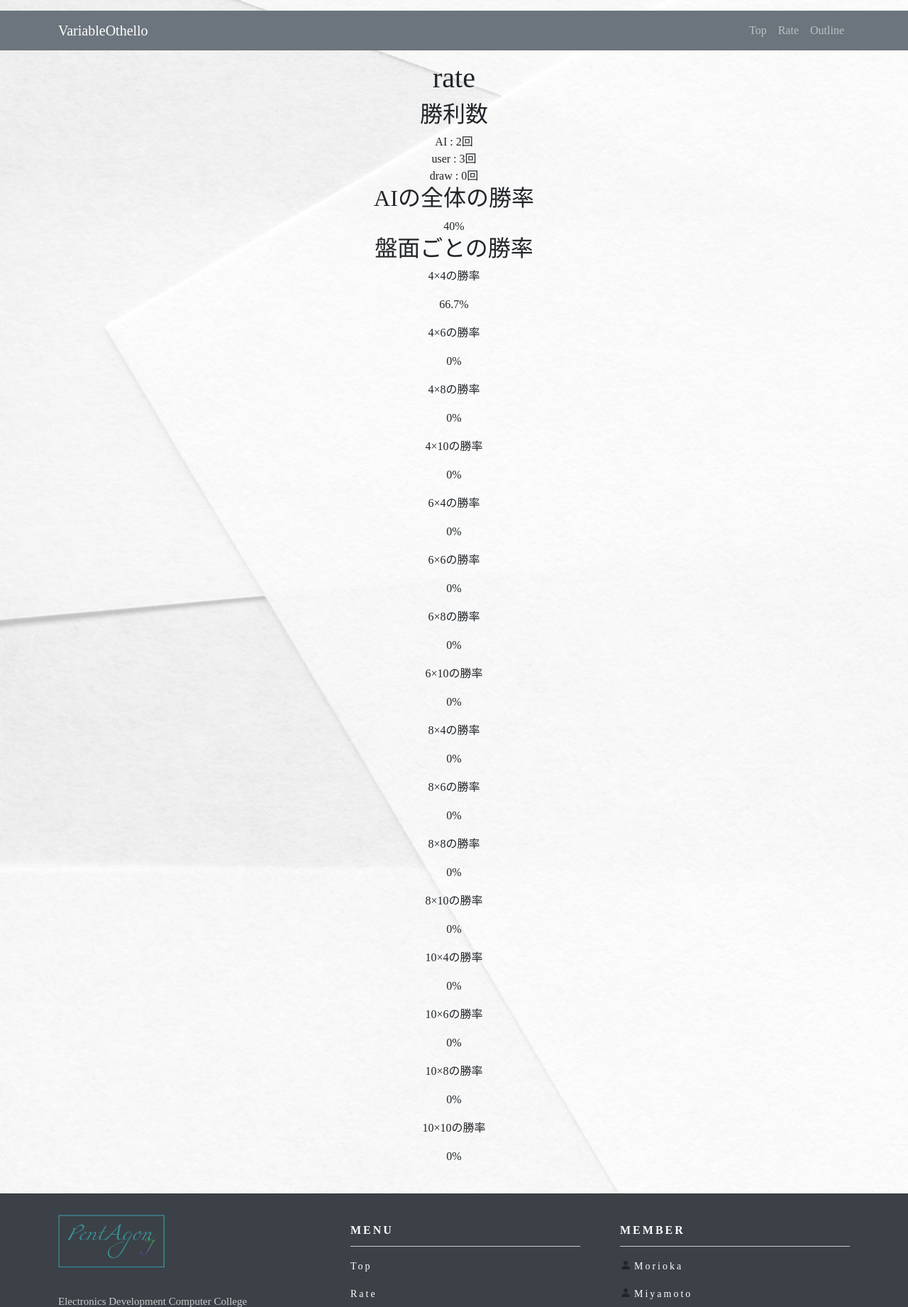
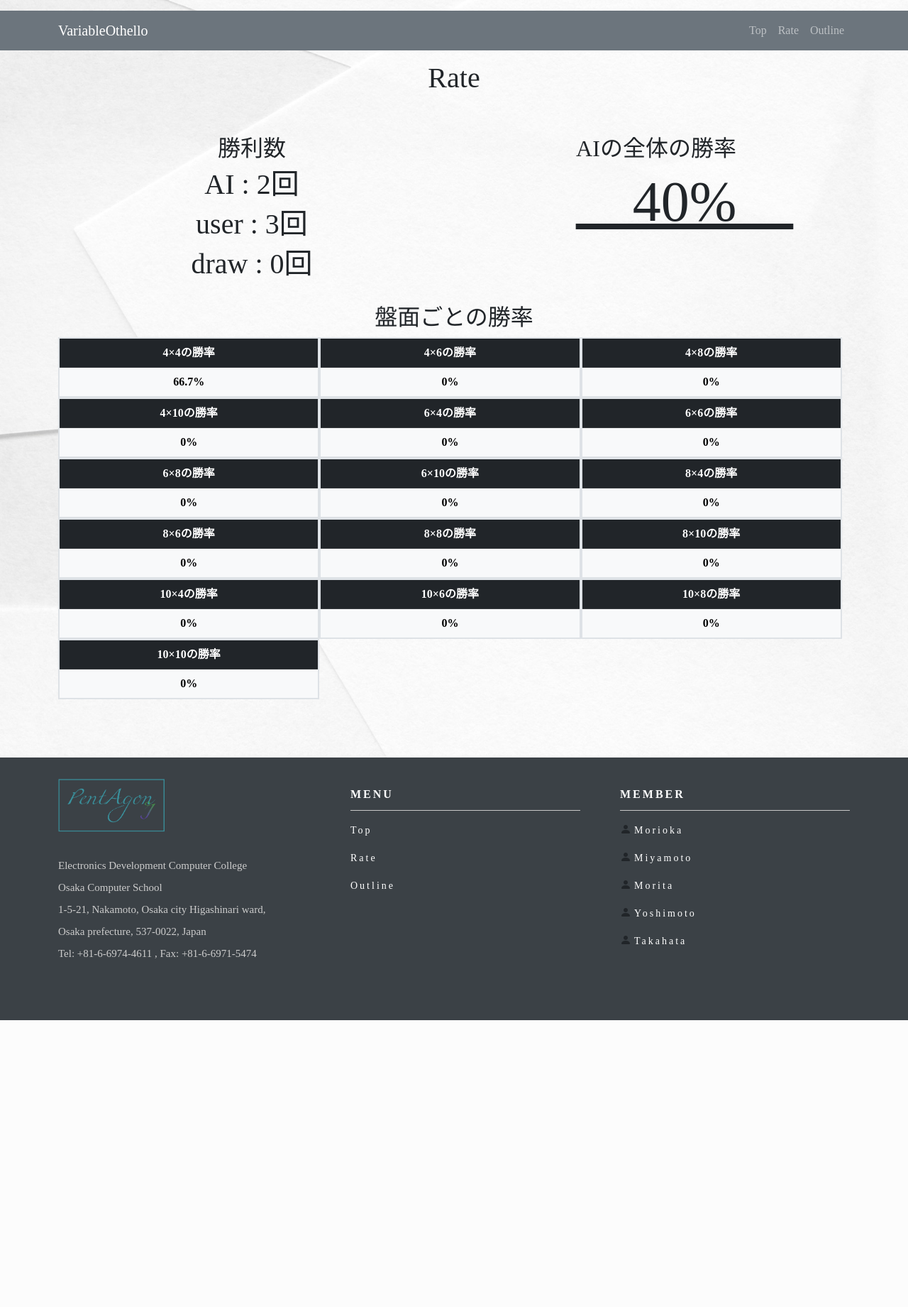
Before and after one commit to overclockbrain/DjangoSIteProgram, a Django app: page /rate/ in a window 1280 px wide. Shown: the top 1841 px of the page at 71% size. After the commit the page ends 1437 px from the top, so only its background shows below. Run offline with Django 4.2, Linux system fonts and the light colour scheme; data comes from the database, SQL or seed files in the repository; lists and menus that the app fills with data are empty; some libraries are stand-ins or nearby versions.

Commit message:
Add files via upload

```diff
--- a/othellosite/mainsite/templates/mainsite/rate.html
+++ b/othellosite/mainsite/templates/mainsite/rate.html
@@ -2,17 +2,37 @@
 {% load static %}
 {% load django_bootstrap5 %}
 {% block main %}
-<h1>rate</h1>
-<h2>勝利数</h2>
-AI : {{ aiwin }}回<br>
-user : {{ userwin }}回<br>
-draw : {{ draw }}回<br>
-<h2>AIの全体の勝率</h2>
-{{ win }}%
+<h1 class="headline">Rate</h1><br>
+<br>
+<div class="row">
+    <div class="col-6">
+        <h2>勝利数</h2>
+        <h4 class="display-6">AI : {{ aiwin }}回</h4>
+        <h4 class="display-6">user : {{ userwin }}回</h4>
+        <h4 class="display-6">draw : {{ draw }}回</h4>
+    </div>
+    <div class="col-6">
+        <h2>AIの全体の勝率</h2>
+        <h1 class="display-1" style="text-decoration: underline;">　{{ win }}%　</h1>
+    </div>
+</div>
+<br>
 <h2>盤面ごとの勝率</h2>
+
 {% for b,w in winBoard %}
-    <p>{{ b }}の勝率</p>
-    <p>{{ w|floatformat }}%</p>
+<table class="table border border-2" style="width:33%;float:left;margin:auto;">
+    <thead class="table-dark">
+      <tr>
+        <th scope="col">{{ b }}の勝率</th>
+      </tr>
+    </thead>
+    <tbody class="table-light">
+      <tr>
+        <th scope="row">{{ w|floatformat }}%</th>
+      </tr>
+    </tbody>
+</table>
 {% endfor %}
-<br>
+<div style="margin: 0px 0px 600px;"></div>
+
 {% endblock %}
```
